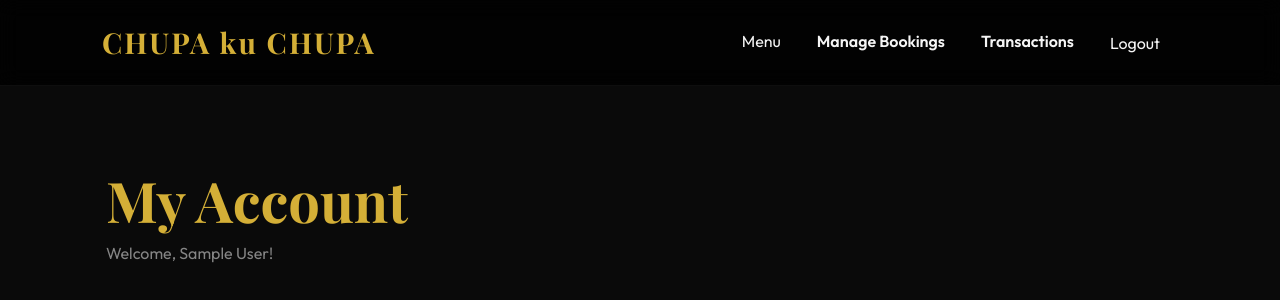
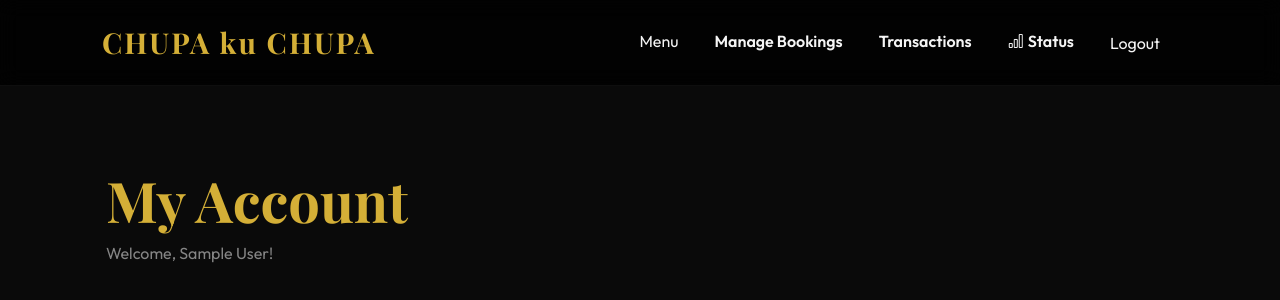
Before and after one commit to FrancoJame/bar, a Django app: page /accounts/dashboard/ in a window 1280 px wide. Shown: the top 300 px of the page. Run offline with Django 5.2, Linux system fonts and the light colour scheme; a user stored in the database is signed in; tables that the repository leaves empty hold one stand-in row (values such as "Sample post").

Commit message:
Add files via upload

```diff
--- a/templates/base.html
+++ b/templates/base.html
@@ -335,6 +335,9 @@
                             <li class="nav-item"><a class="nav-link fw-bold text-warning" href="{% url 'bookings:staff_manage' %}">Manage Bookings</a></li>
                             <li class="nav-item"><a class="nav-link fw-bold text-warning" href="{% url 'orders:transaction_list' %}">Transactions</a></li>
                         {% endif %}
+                        {% if user.role == 'MANAGER' %}
+                            <li class="nav-item"><a class="nav-link fw-bold text-success" href="{% url 'products:dashboard' %}"><i class="bi bi-bar-chart me-1"></i>Status</a></li>
+                        {% endif %}
                         {% if user.role != 'MANAGER' %}
                             <li class="nav-item"><a class="nav-link" href="{% url 'bookings:user_bookings' %}">My Bookings</a></li>
                         {% endif %}
```
